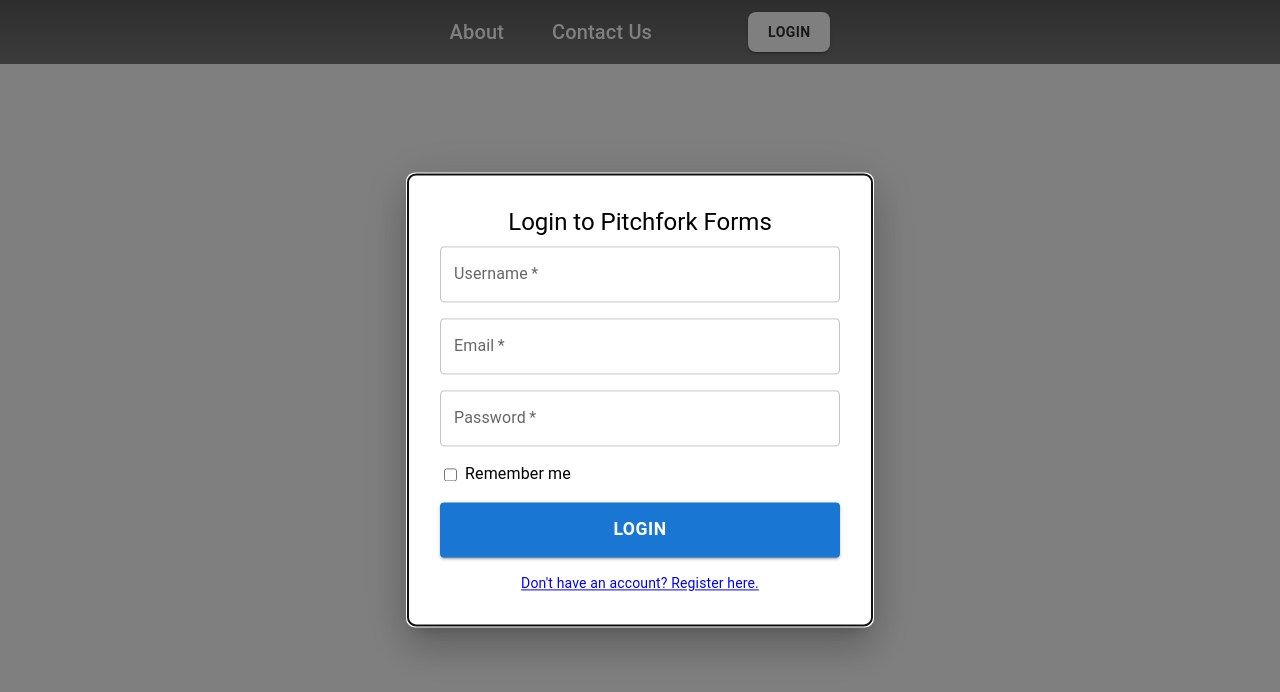
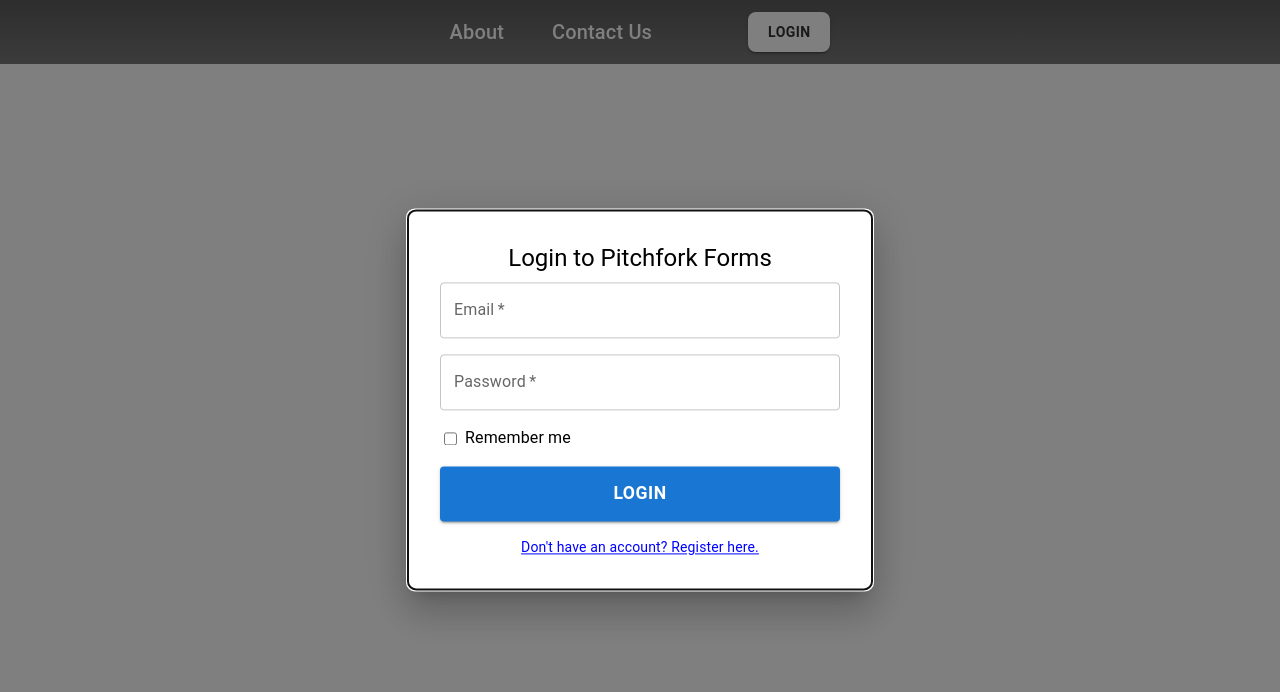
Before and after one commit to getrektgit/pitchforkForms, a React (Vite) app in the folder pitchforkformsfrontend/: page /student/form in a window 1280 px wide. Shown: the top 692 px of the page. Built offline with nearby package versions, Linux system fonts and the light colour scheme.

Commit message:
login and register fully functional and working

```diff
--- a/pitchforkformsfrontend/package.json
+++ b/pitchforkformsfrontend/package.json
@@ -15,6 +15,7 @@
     "@mui/icons-material": "^6.4.7",
     "@mui/material": "^6.4.7",
     "axios": "^1.8.2",
+    "jwt-decode": "^4.0.0",
     "react": "^19.0.0",
     "react-dom": "^19.0.0",
     "react-router": "^7.3.0",
--- a/pitchforkformsfrontend/src/Components/LoginModal.jsx
+++ b/pitchforkformsfrontend/src/Components/LoginModal.jsx
@@ -7,7 +7,6 @@
 const LoginModal = ({ open, handleClose, onLoginSuccess }) => {
   const [openRegister, setOpenRegister] = useState(false);
   const [formData, setFormData] = useState({
-    username: "",
     email: "",
     password: "",
   });
@@ -38,33 +37,36 @@
 
   const handleSubmit = async (e) => {
     e.preventDefault();
-    setError("");
+    setError("");  // Clear previous errors
     setLoading(true);
 
     try {
-      const response = await axios.post("/auth/login", formData, {
-        withCredentials: true,
-      });
+      const response = await axios.post("/auth/login", formData);
 
-      localStorage.setItem("accessToken", response.data.accessToken);
+      // Backend token neve: token, nem accessToken
+      localStorage.setItem("accessToken", response.data.token);
+      console.log("Access token saved to localStorage");
 
       if (rememberMe) {
         localStorage.setItem("rememberMe", "true");
+        console.log("Remember me enabled");
       } else {
         localStorage.removeItem("rememberMe");
+        console.log("Remember me disabled");
       }
 
       if (onLoginSuccess) {
-        onLoginSuccess({ username: formData.username });
+        onLoginSuccess({ email: formData.email });
       }
 
-      navigate("/");
-      handleClose();
+      navigate("/");  // Redirect after successful login
+      handleClose();  // Close modal
     } catch (error) {
+
       if (error.response) {
-        setError(error.response.data.message);
+        setError(error.response.data.message || "Hibás adatokat adtál meg");
       } else if (error.request) {
-        setError("Nincs válasz, próbáld újra később");
+        setError("Hibás adatokat adtál meg");
       } else {
         setError("Hiba fordult elő, próbáld újra később");
       }
@@ -73,9 +75,10 @@
     }
   };
 
+
   return (
     <>
-      <form onSubmit={handleSubmit}>
+
       <Modal
         open={open}
         onClose={handleClose}
@@ -95,21 +98,10 @@
             width: { xs: '90%', sm: '400px' },
           }}
         >
+          <form onSubmit={handleSubmit}>
             <Typography variant="h5" component="h2" gutterBottom textAlign="center" color='black'>
               Login to Pitchfork Forms
             </Typography>
-
-            <TextField
-              name="username"
-              label="Username"
-              type="text"
-              variant="outlined"
-              fullWidth
-              value={formData.username}
-              onChange={handleChange}
-              required
-              sx={{ mb: 2 }}
-            />
 
             <TextField
               name="email"
@@ -186,9 +178,10 @@
             >
               Don't have an account? Register here.
             </Typography>
+          </form>
         </Box>
       </Modal>
-      </form>
+
 
       {/* Register Modal */}
       <RegisterModal open={openRegister} handleClose={handleCloseRegister} />
--- a/pitchforkformsfrontend/src/Components/Navbar.jsx
+++ b/pitchforkformsfrontend/src/Components/Navbar.jsx
@@ -3,11 +3,14 @@
 import { AppBar, Toolbar, Box, Avatar, Menu, MenuItem, ListItemIcon, Divider, IconButton, Typography, Tooltip, Button } from '@mui/material';
 import Logout from '@mui/icons-material/Logout';
 import LoginModal from './LoginModal';
+import { useNavigate } from 'react-router';
 
 export default function AccountMenu() {
     const [anchorEl, setAnchorEl] = useState(null);
     const [user, setUser] = useState(null);
     const [openLogin, setOpenLogin] = useState(false);
+
+    const navigate = useNavigate();
 
     const handleOpenLogin = () => setOpenLogin(true);
     const handleCloseLogin = () => setOpenLogin(false);
@@ -61,11 +64,11 @@
                                     <Typography
                                         sx={{ color: 'white', cursor: 'pointer', '&:hover': { opacity: 0.8 } }}
                                     >
-                                        {user.username}
+                                        {user.email}
                                     </Typography>
                                     <Tooltip title="Account settings">
                                         <IconButton onClick={handleClick} size="small">
-                                            <Avatar sx={{ width: 36, height: 36 }}>{user.username.charAt(0).toUpperCase()}</Avatar>
+                                            <Avatar sx={{ width: 36, height: 36 }}>{user.email.charAt(0).toUpperCase()}</Avatar>
                                         </IconButton>
                                     </Tooltip>
                                 </>
--- a/pitchforkformsfrontend/src/Components/RegisterModal.jsx
+++ b/pitchforkformsfrontend/src/Components/RegisterModal.jsx
@@ -40,6 +40,7 @@
         username: formData.username,
         email: formData.email,
         password: formData.password,
+        profile_pic: "https://i.pravatar.cc/150?img=1",
       });
 
       navigate('/');
--- a/pitchforkformsfrontend/src/main.jsx
+++ b/pitchforkformsfrontend/src/main.jsx
@@ -41,7 +41,7 @@
           failedRequestsQueue = [];
 
           localStorage.removeItem('accessToken');
-          window.location.href = '/login';
+
 
           return Promise.reject(refreshError);
         } finally {
```
Also changed, not shown: pitchforkformsfrontend/src/App.jsx (line endings or trailing spaces), 2 other files (tests, documents, lock files or other folders). Lines whose indentation alone changed are shown as unchanged.
